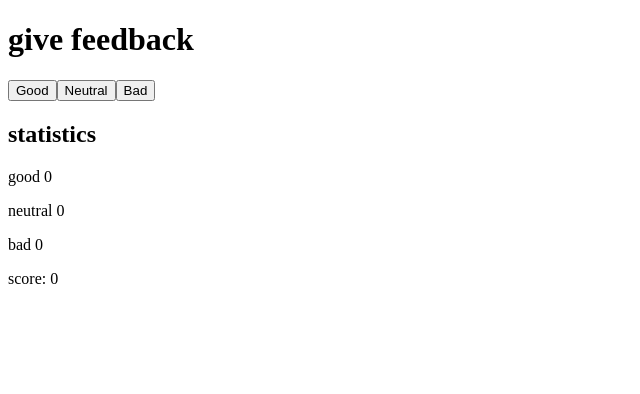
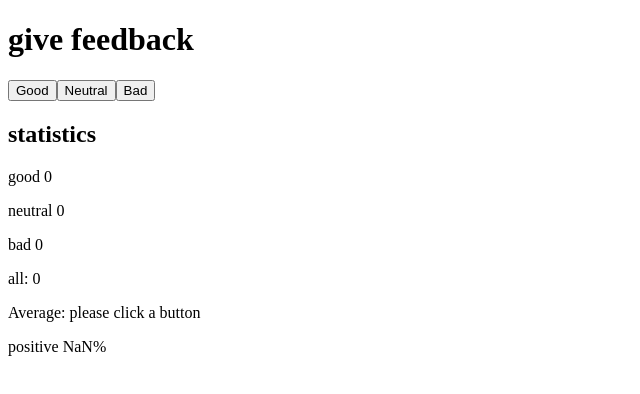
Before and after one commit to redacted24/fullstack-open, a React (Create React App) app in the folder part1/unicafe/: page / in a window 1280 px wide. Shown: the top 394 px of the page, without its empty margins (0-640 px from the left). Built offline with nearby package versions, Linux system fonts and the light colour scheme.

Commit message:
final step 1.7

```diff
--- a/part1/unicafe/src/App.js
+++ b/part1/unicafe/src/App.js
@@ -4,32 +4,45 @@ const App = () => {
   const [good, setGood] = useState(0)
   const [neutral, setNeutral] = useState(0)
   const [bad, setBad] = useState(0)
-  const [score, setScore] = useState(0)
+  const [all, setall] = useState(0)
 
   const handleGood = () => {
     const updatedGood = good + 1
-    const GoodScore = score + 1
+    const Goodall = all + 1
     setGood(updatedGood)
-    setScore(GoodScore)
-    console.log("Good count:" + updatedGood, "Score count:" + GoodScore)
+    setall(Goodall)
+    console.log("Good count:" + updatedGood, "all count:" + Goodall)
   }
   const handleNeutral = () => {
     const updatedNeutral = neutral + 1
-    const NeutralScore = score
+    const Neutralall = all + 1
     setNeutral(updatedNeutral)
-    setScore(NeutralScore)
-    console.log("Neutral count:" + updatedNeutral, "Score count:" + NeutralScore)
+    setall(Neutralall)
+    console.log("Neutral count:" + updatedNeutral, "all count:" + Neutralall)
   }
 
   const handleBad = () => {
     const updatedBad = bad + 1
-    const BadScore = score - 1
+    const Badall = all + 1
     setBad(updatedBad)
-    setScore(BadScore)
-    console.log("Bad count:" + updatedBad, "Score count:" + BadScore)
+    setall(Badall)
+    console.log("Bad count:" + updatedBad, "all count:" + Badall)
   }
 
   const Buttons = ({handleClick, text, number}) => <button onClick = {handleClick}>{text} {number}</button>
+
+  const Average = () => {
+    let average = (good-bad)/all
+    if (good, bad, neutral === 0) {
+      return (
+        <p>Average: please click a button</p>
+      )
+    }
+
+    return (
+      <p>Average: {average}</p>
+    )
+  }
 
   const Statistics = () => {
     return(
@@ -38,7 +51,9 @@ const App = () => {
         <p>good {good}</p>
         <p>neutral {neutral}</p>
         <p>bad {bad}</p>
-        <p>score: {score}</p>
+        <p>all: {all}</p>
+        <Average/>
+        <p>positive {(good/all)*100}%</p>
       </div>
     )
   }
```
